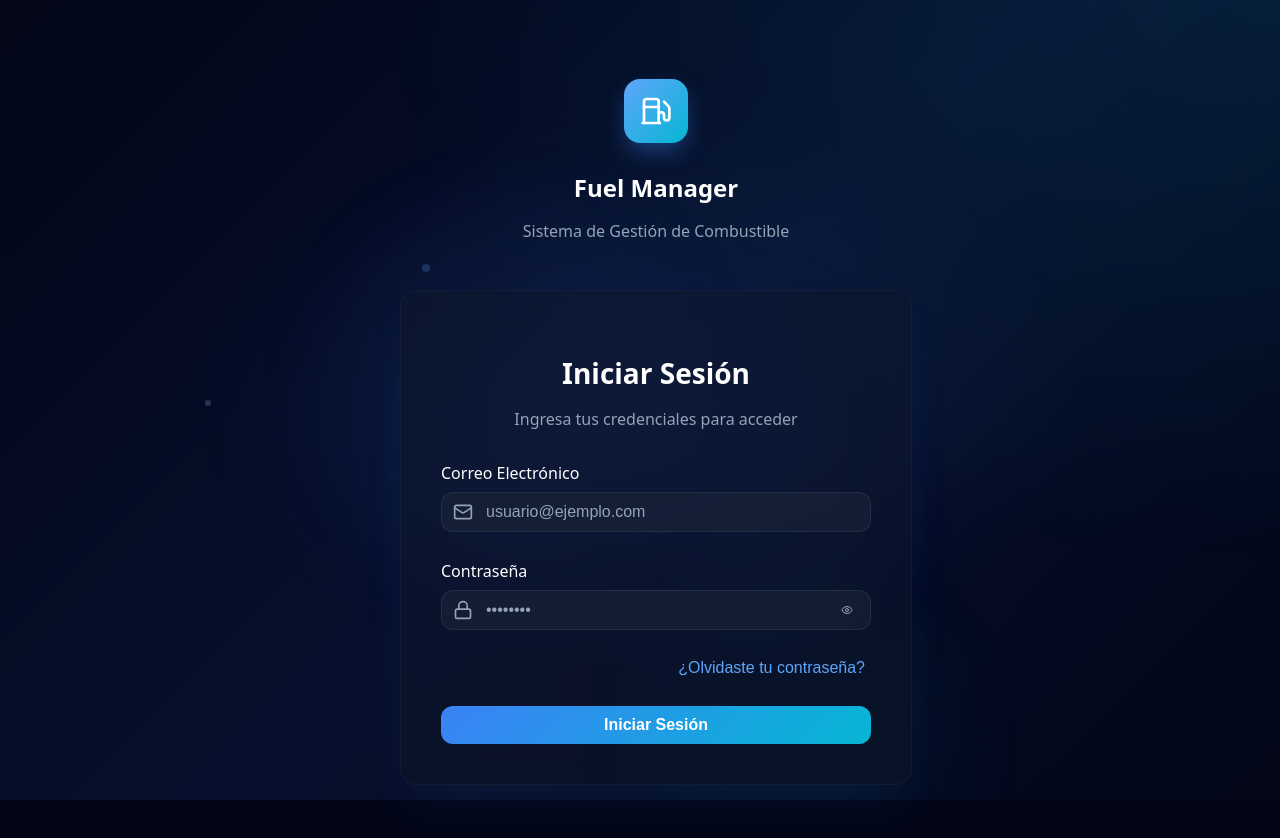
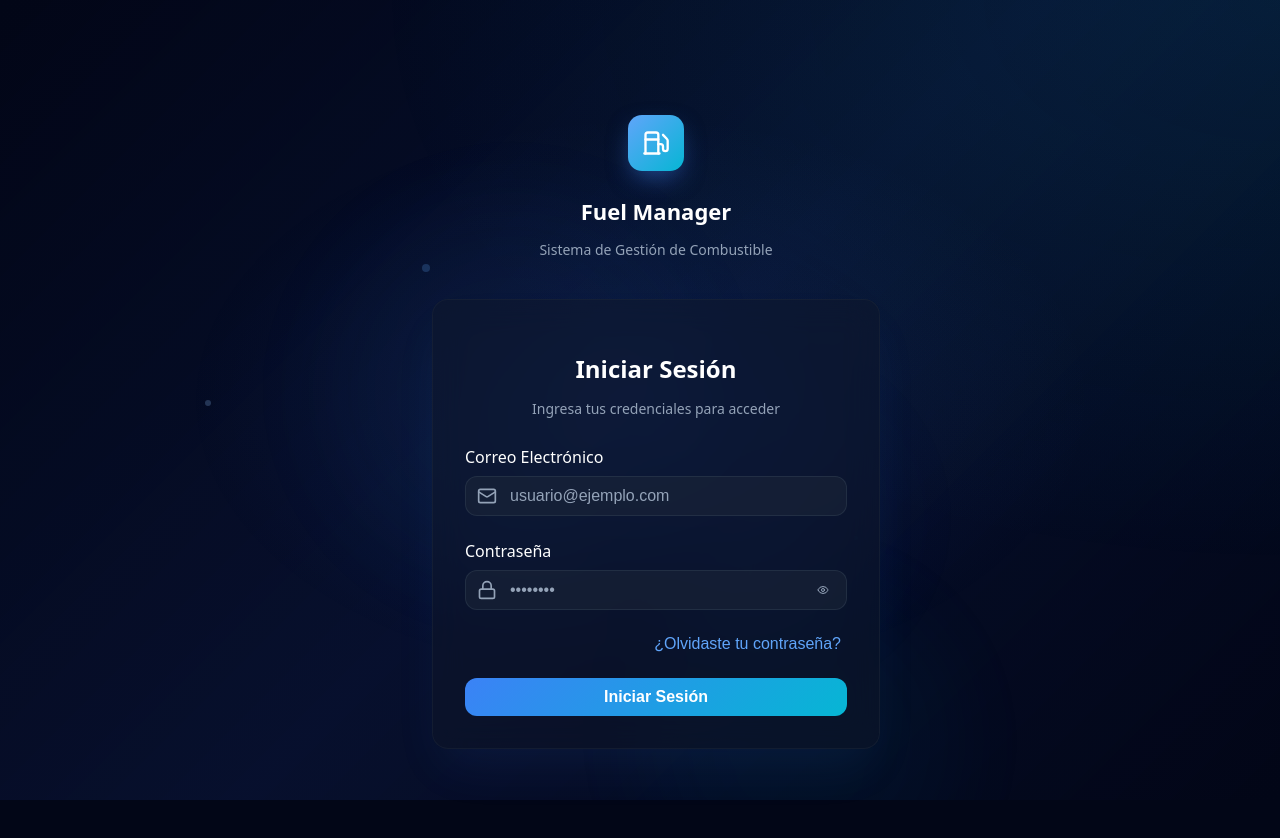
Before and after one commit to ArielParedesLozada/Proyecto-Final-Distribuidas, a React app in the folder frontend/: page /login in a window 1280 px wide. Shown: the top 838 px of the page. Built offline with nearby package versions, Linux system fonts and the light colour scheme; the HTML template or start-up script is replaced by a standard one.

Commit message:
Se arregla el tamaño del login

```diff
--- a/frontend/src/components/auth/LoginForm.tsx
+++ b/frontend/src/components/auth/LoginForm.tsx
@@ -31,7 +31,7 @@ const LoginForm: React.FC<LoginFormProps> = ({ onSubmit, isLoading = false }) =>
       <div className="login-header">
         <div className="login-logo-container">
           <Fuel
-            style={{ width: '2rem', height: '2rem', color: 'white' }}
+            style={{ width: '1.75rem', height: '1.75rem', color: 'white' }}
           />
         </div>
         <h1 className="login-title">
--- a/frontend/src/index.css
+++ b/frontend/src/index.css
@@ -114,30 +114,30 @@ body {
 /* Responsive Login Styles */
 .login-container {
   width: 100%;
-  max-width: 32rem;
+  max-width: 28rem;
   margin: 0 auto;
   padding: 0 1rem;
 }
 
 .login-header {
   text-align: center;
-  margin-bottom: 3rem;
+  margin-bottom: 2.5rem;
 }
 
 .login-logo-container {
   display: inline-flex;
   align-items: center;
   justify-content: center;
-  width: 4rem;
-  height: 4rem;
+  width: 3.5rem;
+  height: 3.5rem;
   background: linear-gradient(135deg, #60a5fa 0%, #06b6d4 100%);
-  border-radius: 1rem;
+  border-radius: 0.875rem;
   box-shadow: 0 10px 25px -5px rgba(59, 130, 246, 0.5);
-  margin-bottom: 0.75rem;
+  margin-bottom: 0.625rem;
 }
 
 .login-title {
-  font-size: 1.5rem;
+  font-size: 1.375rem;
   font-weight: bold;
   color: white;
   margin-bottom: 0.25rem;
@@ -145,34 +145,34 @@ body {
 
 .login-subtitle {
   color: #94a3b8;
-  font-size: 1rem;
+  font-size: 0.875rem;
 }
 
 .login-card {
-  padding: 2.5rem;
+  padding: 2rem;
 }
 
 .login-card-header {
   text-align: center;
-  margin-bottom: 2rem;
+  margin-bottom: 1.75rem;
 }
 
 .login-card-title {
-  font-size: 1.75rem;
+  font-size: 1.5rem;
   font-weight: bold;
   color: white;
-  margin-bottom: 0.75rem;
+  margin-bottom: 0.625rem;
 }
 
 .login-card-subtitle {
   color: #94a3b8;
-  font-size: 1rem;
+  font-size: 0.875rem;
 }
 
 .login-form {
   display: flex;
   flex-direction: column;
-  gap: 1.75rem;
+  gap: 1.5rem;
 }
 
 .login-field {
@@ -419,7 +419,7 @@ body {
   position: relative;
   z-index: 10;
   width: 100%;
-  max-width: 32rem;
+  max-width: 28rem;
   box-sizing: border-box;
   margin: auto 0;
 }
```
